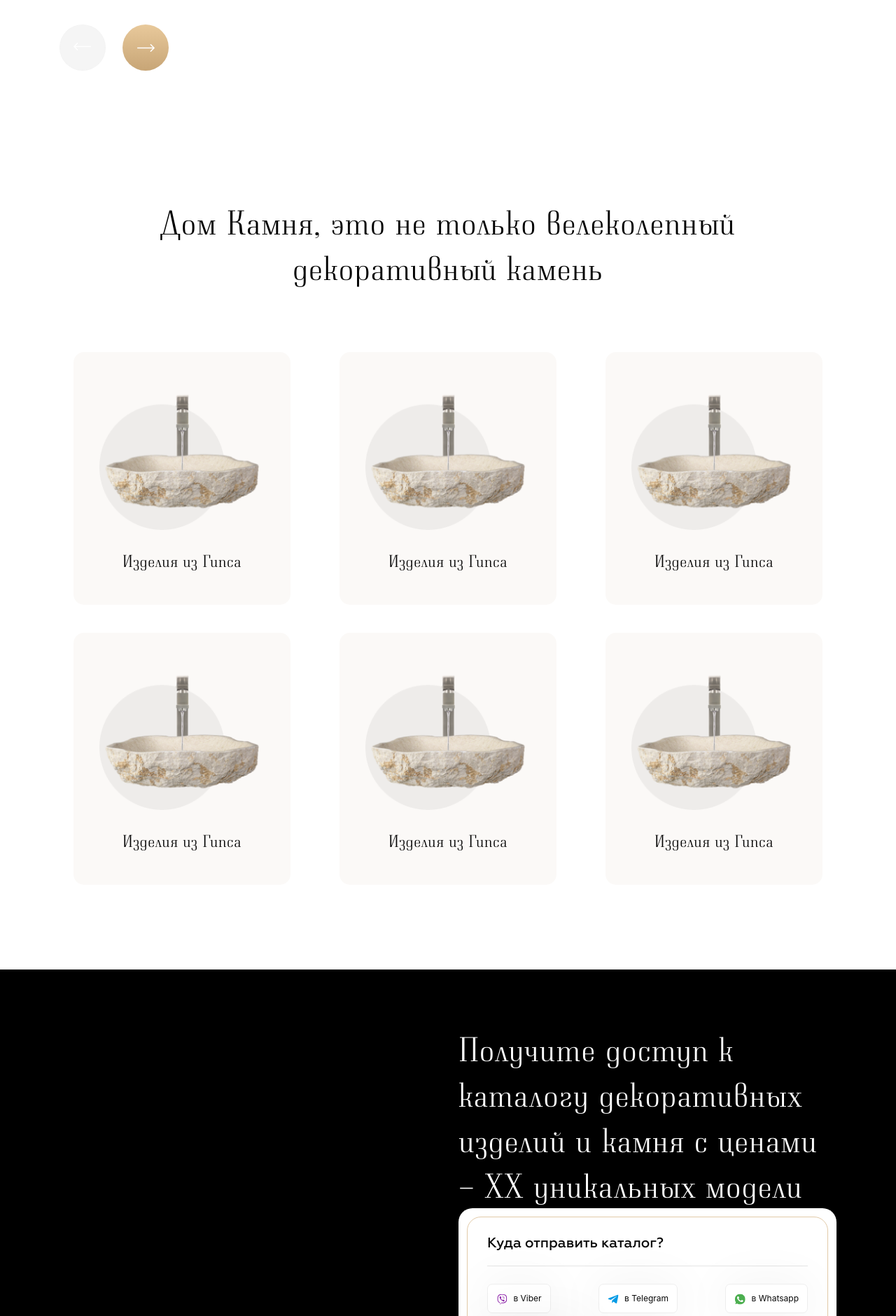
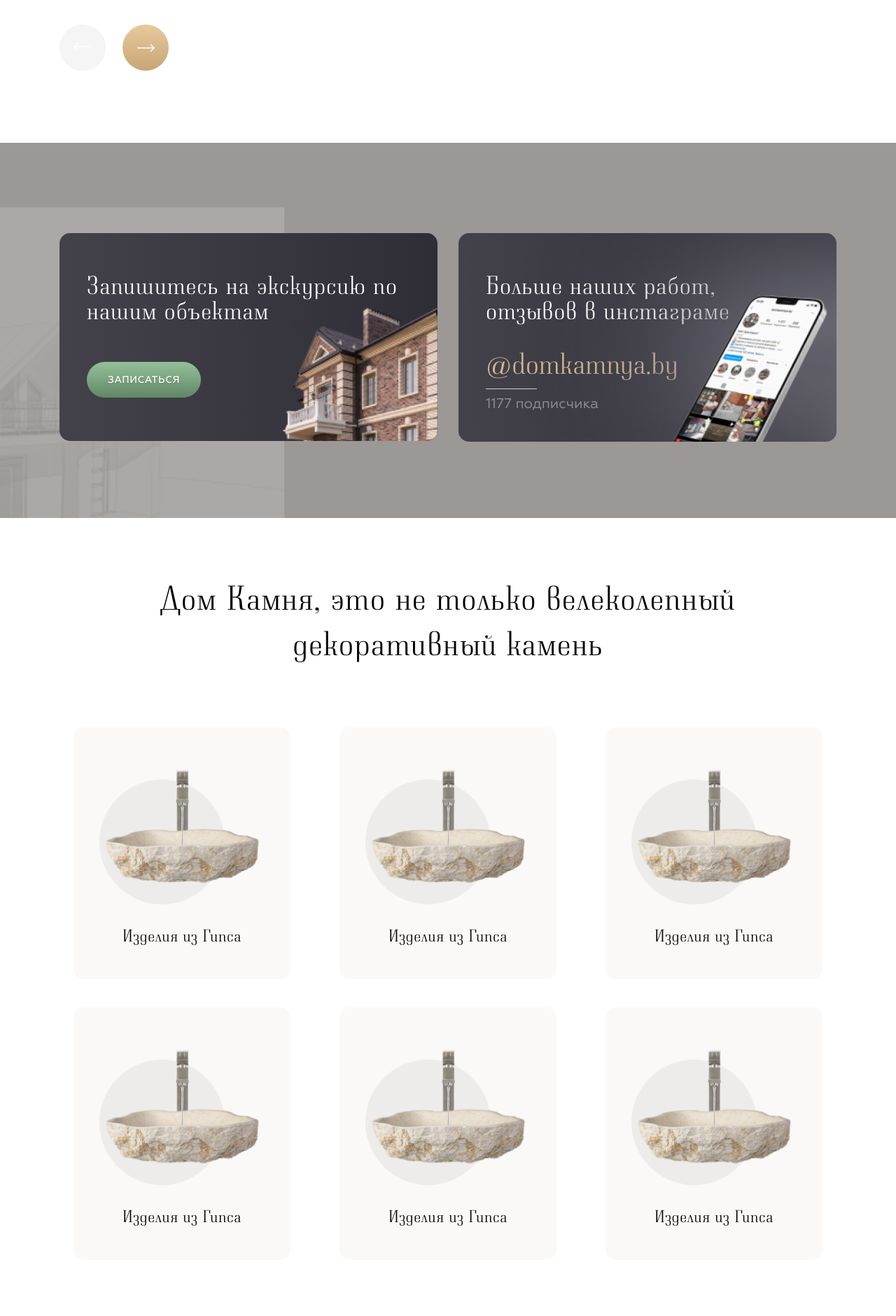
Before and after one commit to Harold-bot/Harold_bot.github.io, a PHP site: page /index.html in a window 1280 px wide; the page is wider, and only the part inside the window is pictured. Shown: the part 4468-6348 px from the top of that part at 70% size. Run offline with PHP 8.4, Linux system fonts and the light colour scheme.

Commit message:
additional section full

```diff
--- a/assets/css/style.css
+++ b/assets/css/style.css
@@ -760,6 +760,79 @@ border: 0.5px solid rgba(244, 244, 244, 0.86);
 opacity: 1;
 }
 
+/* additional section STYLES */
+.additional {
+  padding-top: 129px;
+  padding-bottom: 109px;
+  background: url(../img/additional/bg.png) center/cover;
+  background-color: rgba(248, 244, 239, 0.5);
+}
+
+.additional h3 {
+  font-family: Neumann;
+  font-weight: normal;
+  font-size: 30px;
+  letter-spacing: 0.03em;
+  color: #FFFFFF;
+}
+
+.additional_container {
+  position: relative;
+  overflow: hidden;
+  padding: 56px 35px 62px 39px;
+  border-radius: 15px;
+  background: linear-gradient(89.09deg, #43424B 0.39%, #2F2E37 98.32%);
+}
+
+.additional_sign-up-container .btn {
+  margin-top: 56px;
+}
+
+.additional_sign-up-container::before {
+  content: url(../img/additional/1.png);
+  position: absolute;
+  right: -113px;
+  bottom: -70px;
+  transform: scale(0.6);
+}
+
+.additional_instagram-container {
+  padding-bottom: 39px;
+}
+
+.additional_instagram-container a {
+  font-family: Neumann;
+  font-weight: normal;
+  display: block;
+  font-size: 35px;
+  color: #D2B68E;
+  margin-top: 32px;
+  margin-bottom: 9px;
+}
+
+.additional_instagram-container span {
+  display: block;
+  width: 73px;
+  height: 1px;
+  background-color: #CECECE;
+}
+
+.additional_instagram-container p {
+  font-weight: normal;
+  font-size: 20px;
+  color: #FFFFFF;
+  opacity: 0.4;
+  margin-top: 6px;
+}
+
+.additional_instagram-container::before {
+  content: url(../img/additional/2.png);
+  position: absolute;
+  right: -15px;
+  bottom: -15px;
+  transform: scale(0.95);
+}
+
 /* not stone section STYLES */
 .not_stone {
   background: #fff;
--- a/index.html
+++ b/index.html
@@ -440,6 +440,27 @@
       </div>
     </section>
 
+    <section class="additional">
+      <div class="container">
+        <div class="row">
+          <div class="col-lg-6">
+            <div class="additional_container additional_sign-up-container">
+              <h3>Запишитесь на экскурсию по нашим объектам</h3>
+              <a class="btn btn_primary btn_small" href="">Записаться</a>
+            </div>
+          </div>
+          <div class="col-lg-6">
+            <div class="additional_container additional_instagram-container">
+              <h3>Больше наших работ, отзывов в инстаграме</h3>
+              <a href="">@domkamnya.by</a>
+              <span></span>
+              <p>1177 подписчика</p>
+            </div>
+          </div>
+        </div>
+      </div>
+    </section>
+
     <section class="not_stone">
       <div class="container">
         <h1 class="section_title text-center">Дом Камня, это не только велеколепный декоративный камень</h1>
```
Also changed, not shown: assets/img/additional/1.png (added), assets/img/additional/2.png (added), assets/img/additional/bg.png (added).
